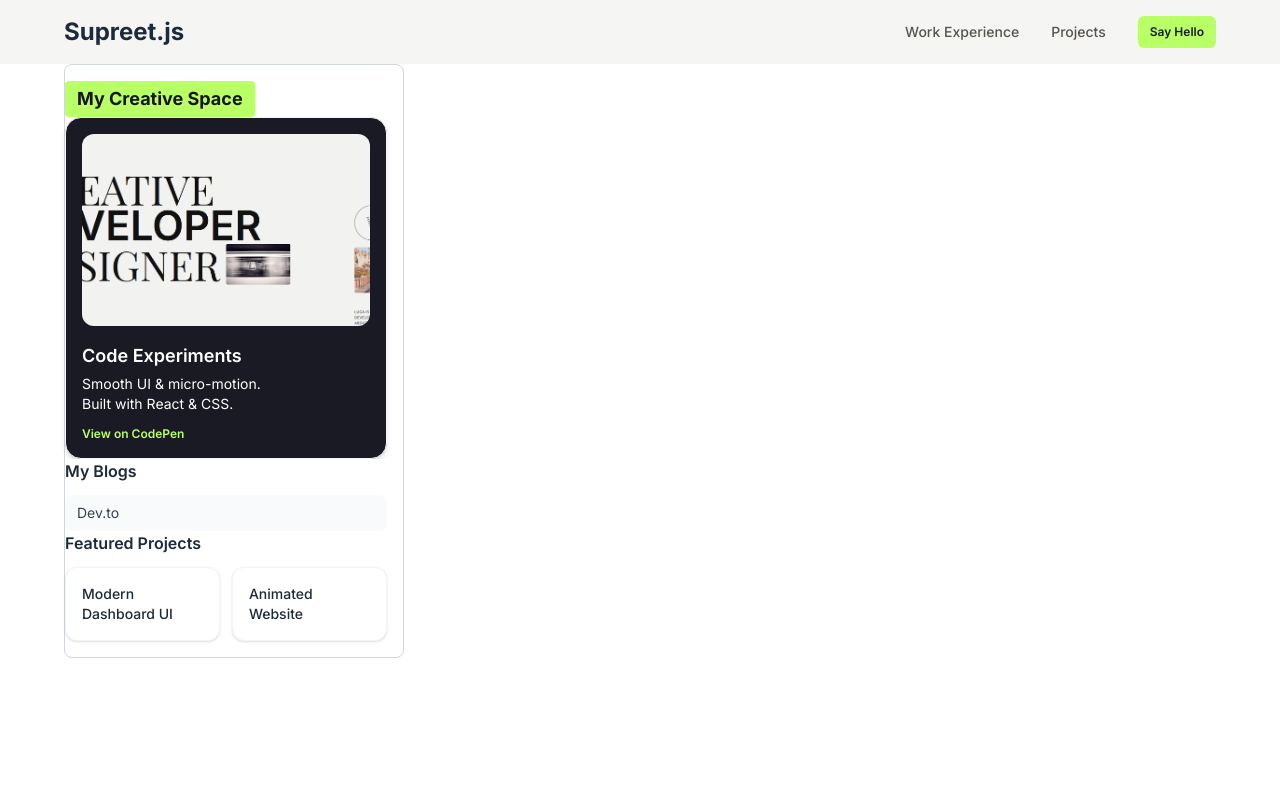
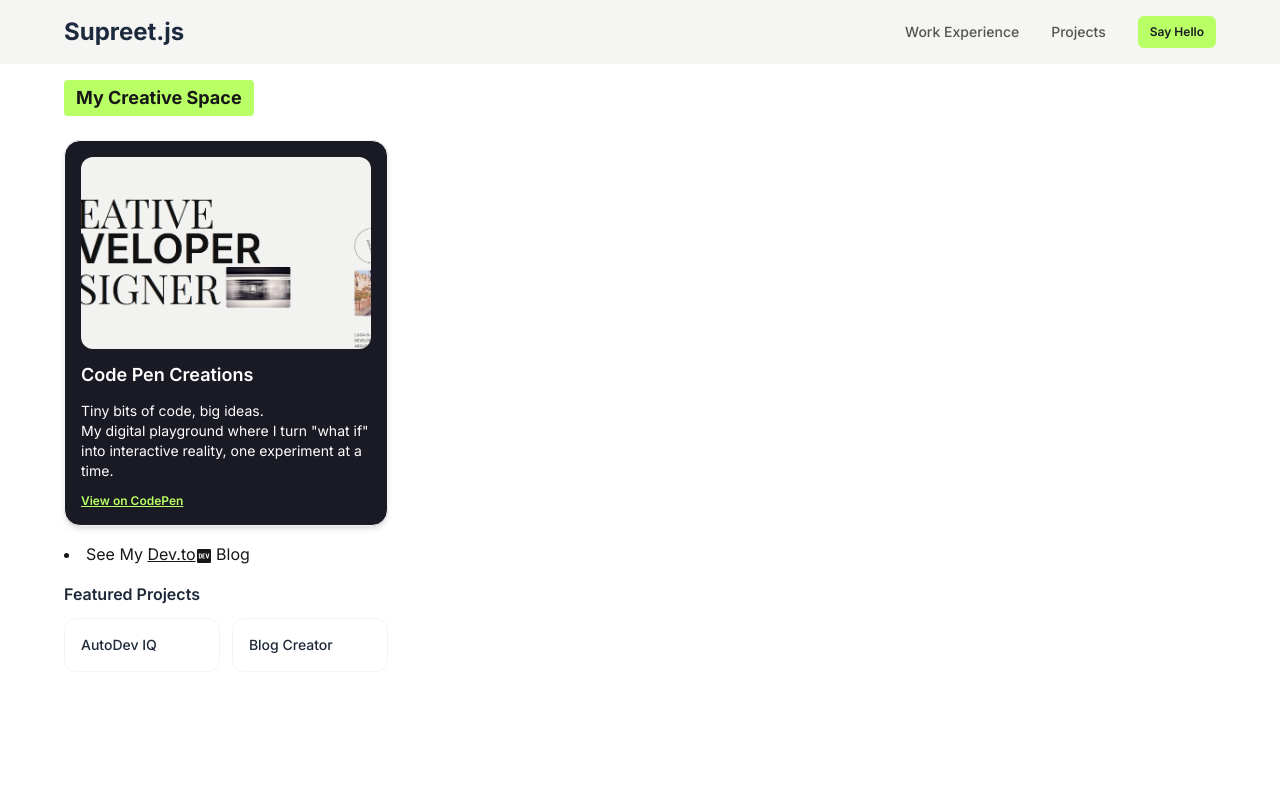
Before and after one commit to Supp-2020/portfolio, a Next.js app: page / in a window 1280 px wide. Shown: the top 800 px of the page. Built offline with nearby package versions, Linux system fonts and the light colour scheme; no server answers.

Commit message:
left panel update

```diff
--- a/src/components/LandingScreen.jsx
+++ b/src/components/LandingScreen.jsx
@@ -1,17 +1,17 @@
 import Image from "next/image";
-import React from "react";
+import { FaDev } from "react-icons/fa";
 
 const LandingScreen = () => {
   return (
     <section className="min-h-screen">
       <div className="w-full h-full flex items-center gap-5">
         {/* Left Panel */}
-        <div className="w-[30%] h-full border border-gray-300 rounded-lg p-4 pl-0">
+        <div className="w-[30%] h-full p-4 pl-0">
           <h3 className="bg-[#B9FF66] w-fit text-lg font-bold px-3 py-1 rounded ">
             My Creative Space
           </h3>
 
-          <div className="bg-[#191a23] text-white rounded-2xl shadow-md p-4 border border-gray-100 space-y-4">
+          <div className="bg-[#191a23] text-white rounded-2xl shadow-md p-4 border border-gray-100 space-y-3 mt-6">
             {/* Fake Code Editor Preview */}
             <div className="relative rounded-xl h-48 overflow-hidden">
               <Image
@@ -22,54 +22,55 @@ const LandingScreen = () => {
               />
             </div>
 
-            <div>
-              <h3 className="font-semibold text-lg">
-                Code Experiments
-              </h3>
+            <h3 className="font-semibold text-lg">Code Pen Creations</h3>
             <p className="text-sm mt-1">
-                Smooth UI & micro-motion.
+              Tiny bits of code, big ideas.
               <br />
-                Built with React & CSS.
+              My digital playground where I turn &quot;what if&quot; into
+              interactive reality, one experiment at a time.
             </p>
 
             <a
               href="https://codepen.io/supp-2020"
               target="_blank"
-                className="text-xs font-semibold text-[#b9ff66] flex items-center gap-1 mt-3 hover:underline"
+              rel="noopener noreferrer"
+              className="text-xs font-semibold text-[#b9ff66] flex items-center gap-1 mt-3 underline"
             >
               View on CodePen
             </a>
           </div>
-          </div>
 
-          <div className="bg-white">
-            <h3 className="font-semibold text-gray-800 mb-3">
-              My Blogs
-            </h3>
-
-            <div className="space-y-3">
-              <div className="flex justify-between items-center bg-gray-50 px-3 py-2 rounded-lg hover:bg-gray-100 transition">
-                <span className="text-sm text-gray-700">
+          <li className="mt-4">
+            <a
+              href="https://dev.to/supreet_pradhan"
+              target="_blank"
+              rel="noopener noreferrer"
+              className=""
+            >
+              See My{" "}
+              <span className="underline">
+                {" "}
                 Dev.to
-                </span>
-              </div>
-            </div>
-          </div>
+                <FaDev className="inline w-4 h-4" />
+              </span>{" "}
+              Blog
+            </a>
+          </li>
 
           {/* ================= Featured Projects ================= */}
           <div className="space-y-3">
-            <h3 className="font-semibold text-gray-800">Featured Projects</h3>
+            <h3 className="font-semibold text-gray-800 mt-4">Featured Projects</h3>
 
             <div className="grid grid-cols-2 gap-3">
-              <div className="bg-white rounded-xl border border-gray-100 p-4 shadow-sm hover:shadow-md transition">
+              <div className="bg-white rounded-xl border border-gray-100 p-4">
                 <h4 className="text-sm font-medium text-gray-800">
-                  Modern Dashboard UI
+                  AutoDev IQ
                 </h4>
               </div>
 
-              <div className="bg-white rounded-xl border border-gray-100 p-4 shadow-sm hover:shadow-md transition">
+              <div className="bg-white rounded-xl border border-gray-100 p-4">
                 <h4 className="text-sm font-medium text-gray-800">
-                  Animated Website
+                  Blog Creator
                 </h4>
               </div>
             </div>
```
Lines whose indentation alone changed are shown as unchanged.
